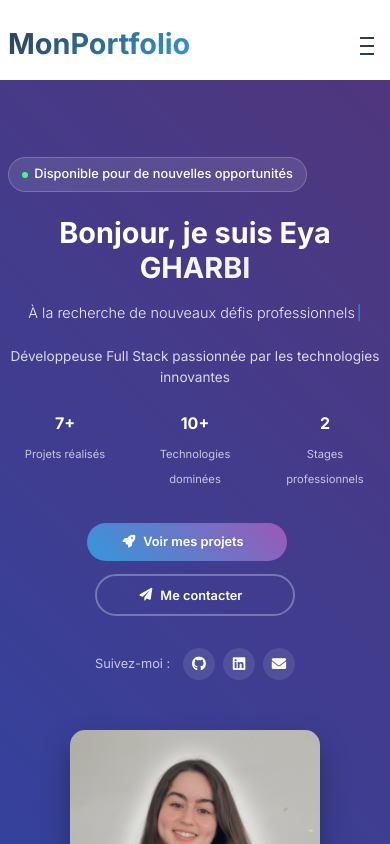
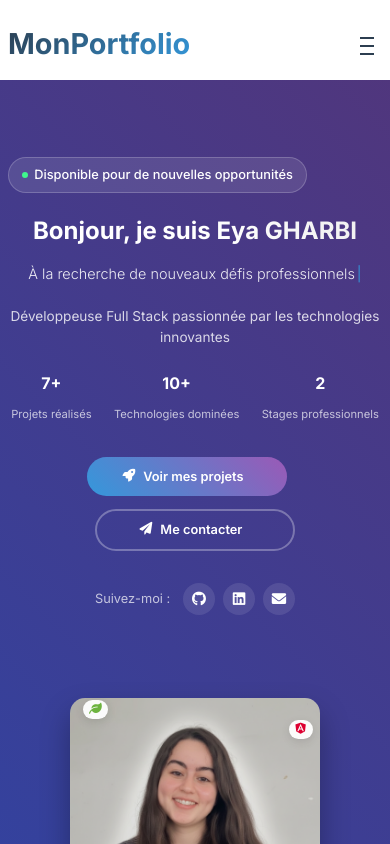
Before and after one commit to Eya480/eya.gharbi.github.io, an Angular app: page /home in a window 390 px wide. Shown: the top 844 px of the page. Built offline with nearby package versions, Linux system fonts and the light colour scheme.

Commit message:
9d commit

```diff
--- a/src/app/components/hero/hero.scss
+++ b/src/app/components/hero/hero.scss
@@ -621,69 +621,3 @@ $gradient-end: #764ba2;
     margin-bottom: 1rem;
   }
 }
-/* Hero Section Base Styles */
-.hero-section {
-  position: relative;
-  min-height: 100vh;
-  background: rgb(23, 23, 70);
-  overflow: hidden;
-}
-
-.hero-background {
-  position: absolute;
-  top: 0;
-  left: 0;
-  width: 100%;
-  height: 100%;
-  z-index: 1;
-}
-
-/* Remove particles on mobile for better performance */
-@media (max-width: 768px) {
-  .particles-container {
-    display: none;
-  }
-}
-
-/* Text highlight */
-.text-highlight {
-  background: linear-gradient(45deg, #fff, #f0f0f0);
-  -webkit-background-clip: text;
-  -webkit-text-fill-color: transparent;
-  background-clip: text;
-}
-
-/* Image responsive */
-.hero-image {
-  max-width: 100%;
-  height: auto;
-  border-radius: 15px;
-}
-
-/* Tech badges - only show on larger screens */
-@media (max-width: 768px) {
-  .tech-badge {
-    display: none !important;
-  }
-}
-
-/* Mobile-specific adjustments */
-@media (max-width: 576px) {
-  .hero-section {
-    min-height: 100vh;
-    padding: 2rem 0;
-  }
-
-  .hero-title {
-    font-size: 1.8rem !important;
-  }
-
-  .hero-stats {
-    flex-wrap: wrap;
-  }
-
-  .stat-item {
-    flex: 1;
-    min-width: 80px;
-  }
-}
```
